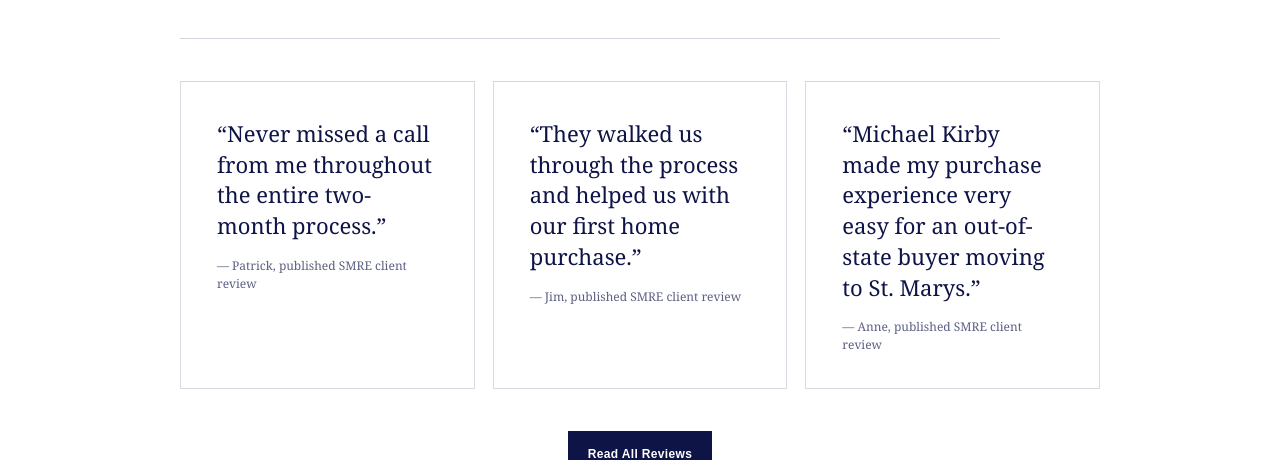
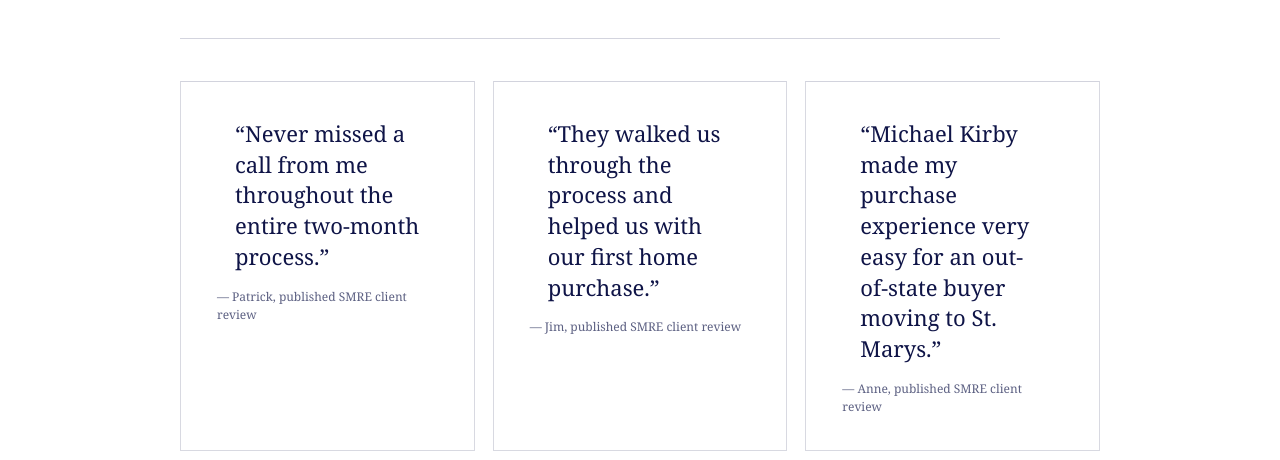
Before and after one commit to pierrenavarre1/smre, a Next.js app: page /about in a window 1280 px wide. Shown: the part 1968-2428 px from the top of the page. Built offline with nearby package versions, Linux system fonts and the light colour scheme.

Commit message:
Add explicit inner spacing to About review text

```diff
--- a/app/brand-overrides.css
+++ b/app/brand-overrides.css
@@ -698,6 +698,10 @@
   gap:24px;
   align-items:stretch;
 }
+.about-review-grid .review-quote-text{
+  display:block;
+  padding:0 18px;
+}
 .about-review-grid blockquote{
   margin:0;
   padding:36px 36px 34px !important;
```
